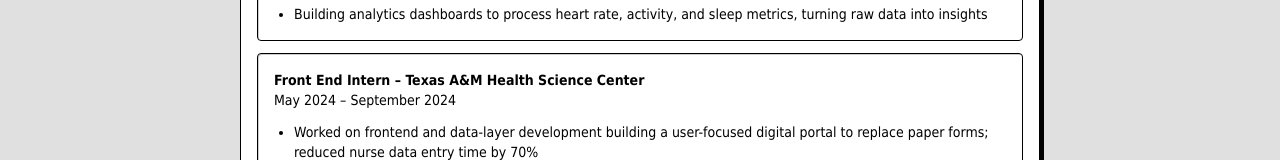
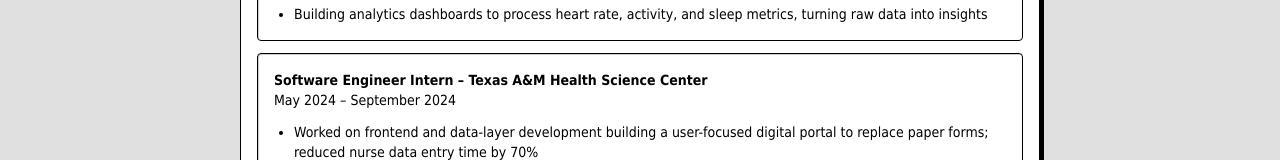
Before and after one commit to affiq23/new_portfolio, a Next.js app: page /experience in a window 1280 px wide. Shown: the part 325-485 px from the top of the page. Built offline with nearby package versions, Linux system fonts and the light colour scheme.

Commit message:
changed line

```diff
--- a/src/app/experience/page.tsx
+++ b/src/app/experience/page.tsx
@@ -24,7 +24,7 @@
               </div>
               <div className="border border-black bg-white p-4 shadow-[inset_1px_1px_#ccc] rounded-sm">
                 <p className="font-bold">
-                  Front End Intern – Texas A&M Health Science Center
+                  Software Engineer Intern – Texas A&M Health Science Center
                 </p>
                 <p className="text-sm">May 2024 – September 2024</p>
                 <ul className="list-disc ml-5 mt-3 space-y-1">
```
